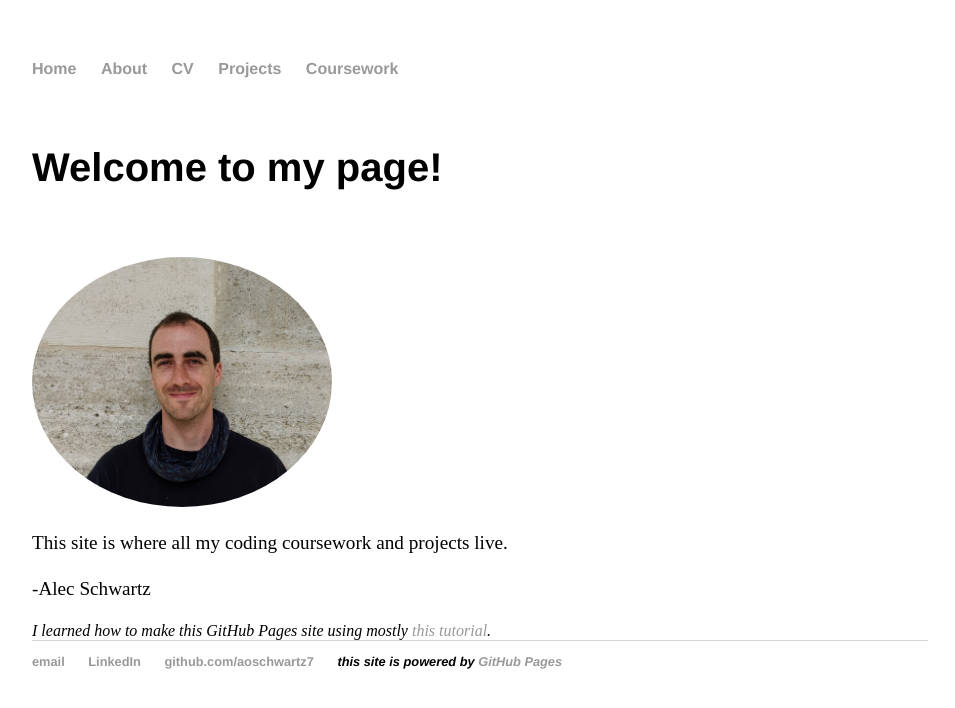
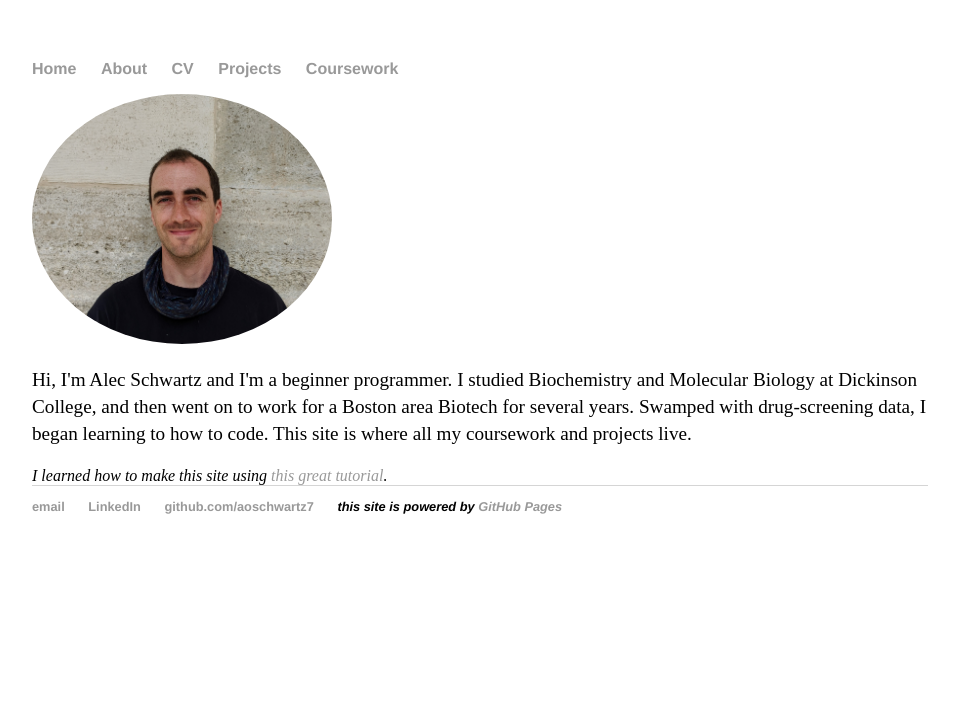
Before and after one commit to aoschwartz7/aoschwartz7.github.io, a Jekyll site: the page built from index.html, in a window 1280 px wide. Shown: the top 708 px of the page, without its empty margins (160-1115 px from the left). Built offline with Jekyll 4.4.1, drawn with Linux system fonts in a browser that asks for light colours.

Commit message:
Update index.html

```diff
--- a/index.html
+++ b/index.html
@@ -2,17 +2,15 @@
 layout: default
 title: Alec Schwartz
 ---
-<h5>Welcome to my page!</h5>
+<!-- <h5>Welcome to my page!</h5> -->
 
 <img src="portrait.jpg" alt="me" style="width:300px;height:250px;border-radius: 50%;">
 <p>
-This site is where all my coding coursework and projects live.
+Hi, I'm Alec Schwartz and I'm a beginner programmer. I studied Biochemistry and Molecular Biology at Dickinson College,
+and then went on to work for a Boston area Biotech for several years. Swamped with drug-screening data, I began learning to how to code.
+This site is where all my coursework and projects live.
 </p>
 
-<p>
--Alec Schwartz
-</p>
-
-<em>I learned how to make this GitHub Pages site using mostly <a href="http://jmcglone.com/guides/github-pages/">this tutorial</a>.</em>
+<em>I learned how to make this site using <a href="http://jmcglone.com/guides/github-pages/">this great tutorial</a>.</em>
 
 <!-- position:relative;right:30%; -->
```
